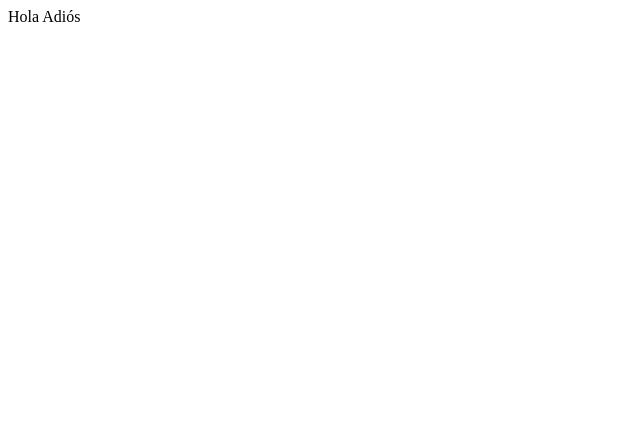
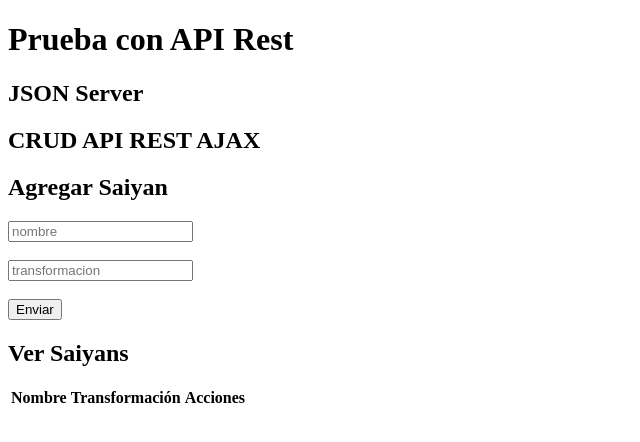
Before and after one commit to MarcosGual/clasesJavaScript, a plain HTML site: page index.html in a window 1280 px wide. Shown: the whole page, without its empty margins (0-640 px from the left). Drawn offline with Linux system fonts and the light colour scheme.

Commit message:
crud html

```diff
--- a/index.html
+++ b/index.html
@@ -1,16 +1,55 @@
 <!DOCTYPE html>
-<html lang="en">
-<head>
-    <meta charset="UTF-8">
-    <meta http-equiv="X-UA-Compatible" content="IE=edge">
-    <meta name="viewport" content="width=device-width, initial-scale=1.0">
-    <title>Manipulación del DOM</title>
-</head>
-<body>
-    <div>
-        <span title="hola" id="saludo" data-test="esto es un test" data-nombre-largo="skakkf">Hola</span>
-        <span title="adios" id="despedida">Adiós</span>
-    </div>
-    <script defer src="./script.js"></script>
-</body>
+<html>
+  <head>
+    <title>Api Local</title>
+  </head>
+  <body>
+    <h1>Prueba con API Rest</h1>
+    <h2>JSON Server</h2>
+    <h2>CRUD API REST AJAX</h1>
+    <section class="crud">
+      <article>
+        <h2 class="crud-title">Agregar Saiyan</h2>
+        <form class="crud-form">
+          <input type="text" name="nombre" placeholder="nombre" required />
+          <br />
+          <br />
+          <input
+            type="text"
+            name="transformacion"
+            placeholder="transformacion"
+            required
+          />
+          <br />
+          <br />
+          <input type="submit" value="Enviar" />
+          <input type="hidden" name="id" />
+        </form>
+      </article>
+      <article>
+        <h2>Ver Saiyans</h2>
+        <table class="crud-table">
+          <thead>
+            <tr>
+              <th>Nombre</th>
+              <th>Transformación</th>
+              <th>Acciones</th>
+            </tr>
+          </thead>
+          <tbody></tbody>
+        </table>
+      </article>
+    </section>
+    <template id="crud-template">
+      <tr>
+        <td class="name"></td>
+        <td class="transformation"></td>
+        <td>
+          <button class="edit">Editar</button>
+          <button class="delete">Eliminar</button>
+        </td>
+      </tr>
+    </template>
+    <script src="./js/script.js"></script>
+  </body>
 </html>
```
